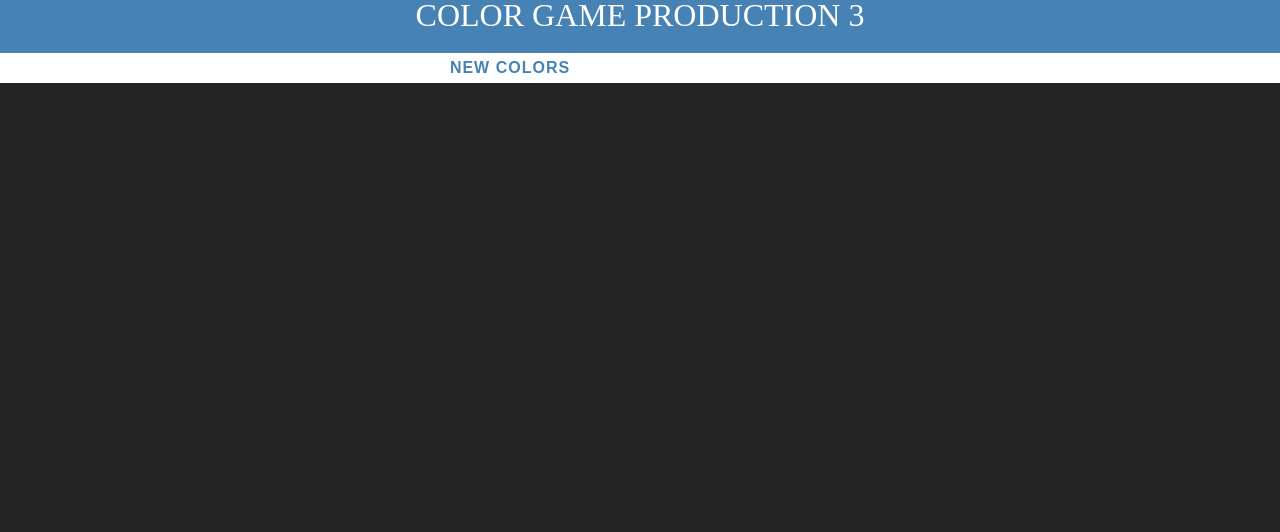
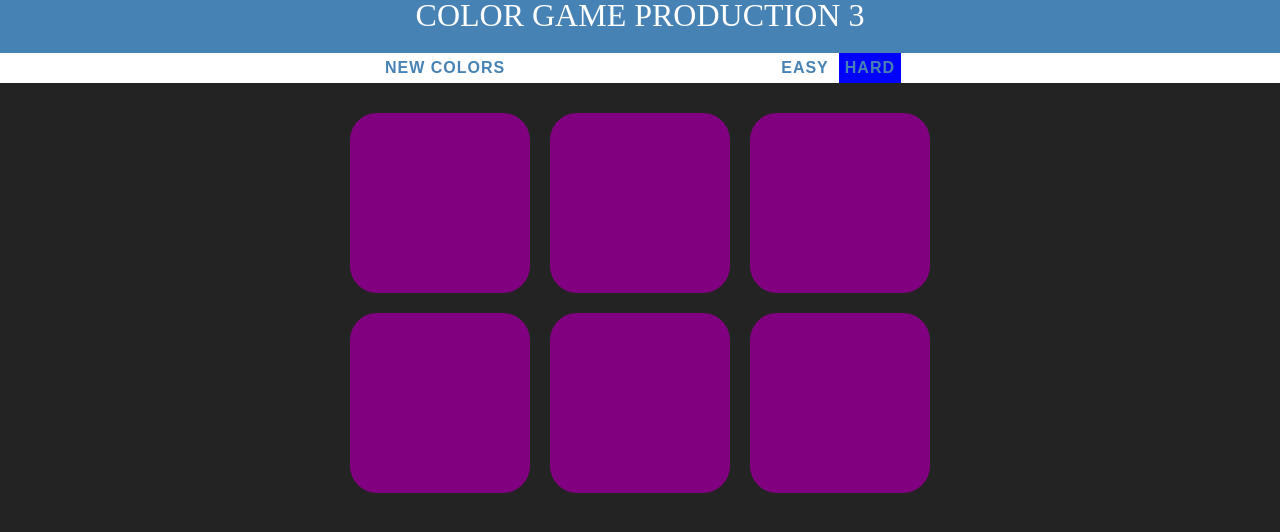
Before and after one commit to Pichi11037/parcial-final-ti, a plain HTML site: page index.html in a window 1280 px wide. Shown: the part 128-660 px from the top of the page. Drawn offline with Linux system fonts and the light colour scheme.

Commit message:
prueba con error

```diff
--- a/colorgame.js
+++ b/colorgame.js
@@ -15,10 +15,7 @@ function init() {
 
     //mode buttons event listeners
     setupModeButtons();
-    setupSquares();
-    reset();
 
-}
 
 function setupSquares() {
     for (let i = 0; i < squares.length; i++) {
--- a/index.html
+++ b/index.html
@@ -18,3 +18,20 @@
     <div id="stripe">
         <button id="reset">New Colors</button>
         <span id="message"></span>
+        <button class="mode">Easy</button>
+        <button class="mode selected">Hard</button>
+    </div>
+
+    <div id="container">
+        <div class="square"></div>
+        <div class="square"></div>
+        <div class="square"></div>
+        <div class="square"></div>
+        <div class="square"></div>
+        <div class="square"></div>
+    </div>
+
+    <script src="colorgame.js"></script>
+</body>
+
+</html>
```
